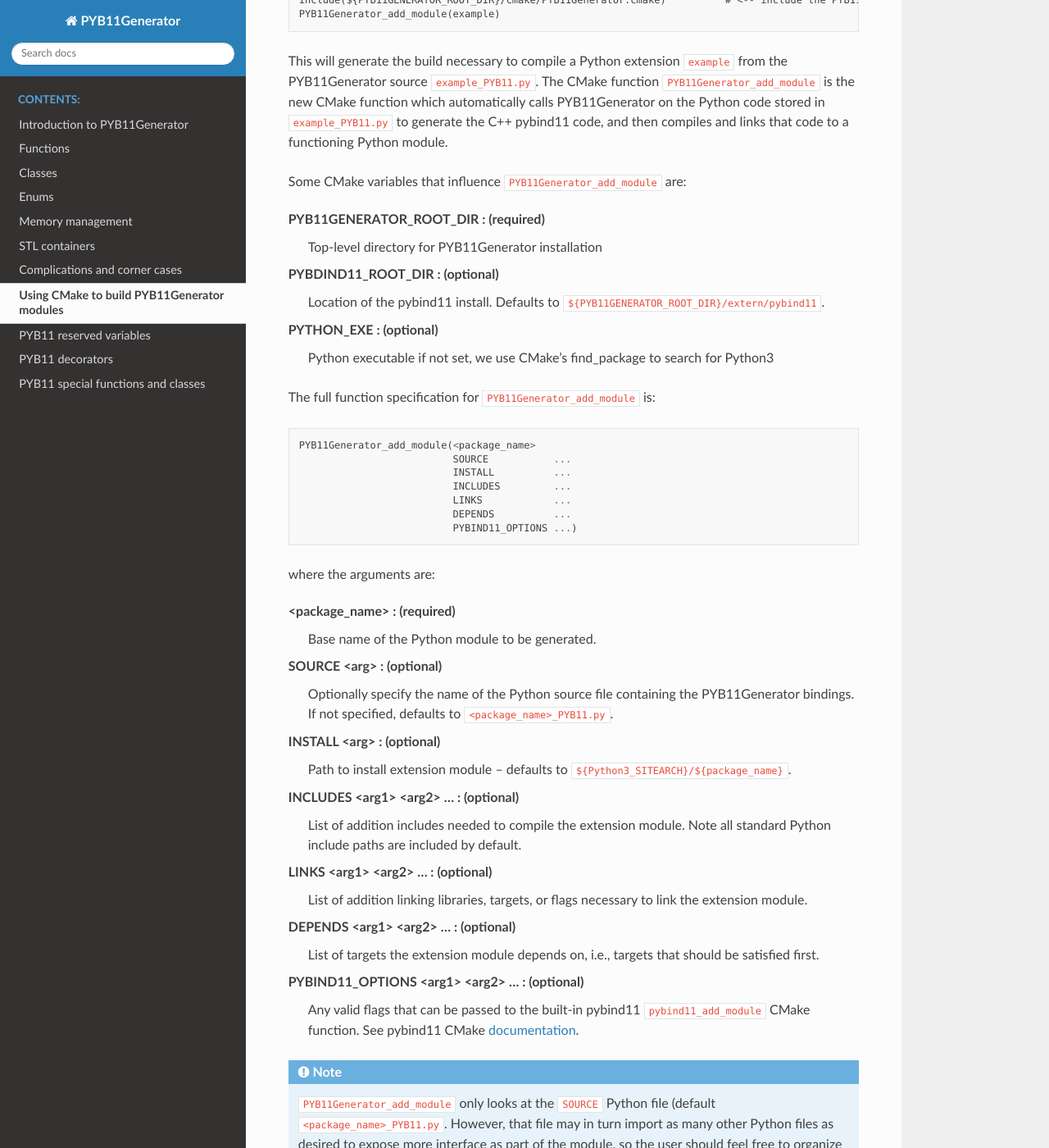
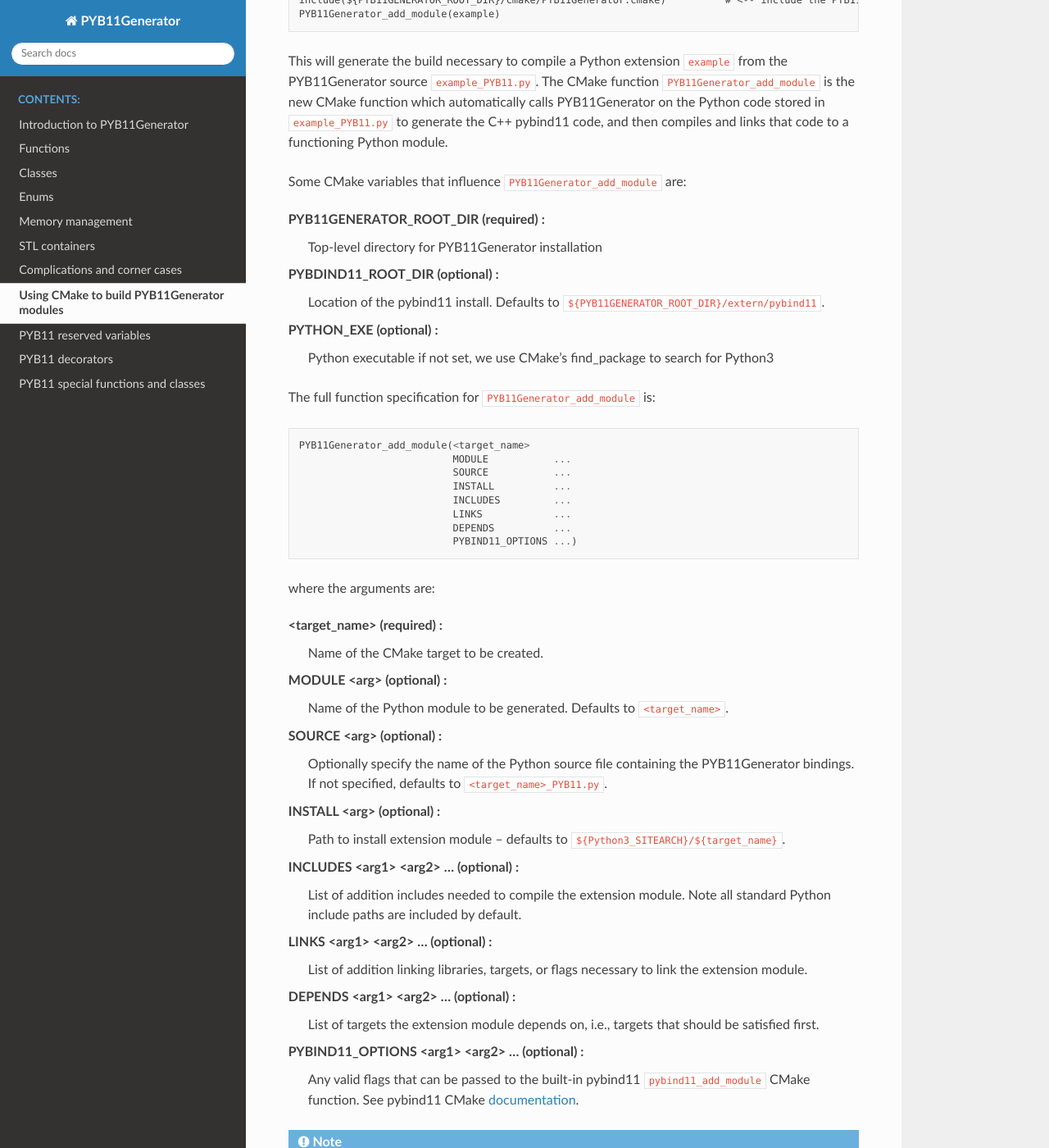
Before and after one commit to LLNL/PYB11Generator, a Sphinx documentation site: the page built from docs/cmake.rst, in a window 1280 px wide and 1400 px high, scrolled down 958 px. Shown: the whole window at 82% size. Built offline with Sphinx 7.4.7 and the Read the Docs theme 2.0.0, drawn with Linux system fonts in a browser that asks for light colours; some of the changed text lies outside the part shown.

```diff
--- a/docs/cmake.rst
+++ b/docs/cmake.rst
@@ -42,19 +42,20 @@ This will generate the build necessary to compile a Python extension ``example``
 
 Some CMake variables that influence ``PYB11Generator_add_module`` are:
 
-PYB11GENERATOR_ROOT_DIR : (required)
+PYB11GENERATOR_ROOT_DIR (required) :
   Top-level directory for PYB11Generator installation
 
-PYBDIND11_ROOT_DIR : (optional)
+PYBDIND11_ROOT_DIR (optional) :
   Location of the pybind11 install.  Defaults to ``${PYB11GENERATOR_ROOT_DIR}/extern/pybind11``.
 
-PYTHON_EXE : (optional)
+PYTHON_EXE (optional) :
   Python executable
   if not set, we use CMake's find_package to search for Python3
 
 The full function specification for ``PYB11Generator_add_module`` is::
 
-     PYB11Generator_add_module(<package_name>
+     PYB11Generator_add_module(<target_name>
+                               MODULE           ...
                                SOURCE           ...
                                INSTALL          ...
                                INCLUDES         ...
@@ -64,27 +65,30 @@ The full function specification for ``PYB11Generator_add_module`` is::
 
 where the arguments are:
 
-<package_name> : (required)
-  Base name of the Python module to be generated.
+<target_name> (required) :
+  Name of the CMake target to be created.
 
-SOURCE <arg> : (optional)
-  Optionally specify the name of the Python source file containing the PYB11Generator bindings.  If not specified, defaults to ``<package_name>_PYB11.py``.
+MODULE <arg> (optional) :
+  Name of the Python module to be generated.  Defaults to ``<target_name>``.
 
-INSTALL <arg> : (optional)
-  Path to install extension module -- defaults to ``${Python3_SITEARCH}/${package_name}``.
+SOURCE <arg> (optional) :
+  Optionally specify the name of the Python source file containing the PYB11Generator bindings.  If not specified, defaults to ``<target_name>_PYB11.py``.
 
-INCLUDES <arg1> <arg2> ... : (optional)
+INSTALL <arg> (optional) :
+  Path to install extension module -- defaults to ``${Python3_SITEARCH}/${target_name}``.
+
+INCLUDES <arg1> <arg2> ... (optional) :
   List of addition includes needed to compile the extension module.  Note all standard Python include paths are included by default.
 
-LINKS <arg1> <arg2> ... : (optional)
+LINKS <arg1> <arg2> ... (optional) :
   List of addition linking libraries, targets, or flags necessary to link the extension module.
 
-DEPENDS <arg1> <arg2> ... : (optional)
+DEPENDS <arg1> <arg2> ... (optional) :
   List of targets the extension module depends on, i.e., targets that should be satisfied first.
 
-PYBIND11_OPTIONS <arg1> <arg2> ... : (optional)
+PYBIND11_OPTIONS <arg1> <arg2> ... (optional) :
   Any valid flags that can be passed to the built-in pybind11 ``pybind11_add_module`` CMake function.  See pybind11 CMake `documentation <https://pybind11.readthedocs.io/en/stable/compiling.html#building-with-cmake>`_.
 
 .. Note::
 
-   ``PYB11Generator_add_module`` only looks at the ``SOURCE`` Python file (default ``<package_name>_PYB11.py``.  However, that file may in turn import as many other Python files as desired to expose more interface as part of the module, so the user should feel free to organize their PYB11Generator bindings as desired for clarity.  A typical pattern would be to have the top-level module ``<package_name>_PYB11.py`` import individual class bindings from separate Python files for each bound class, for instance.
+   ``PYB11Generator_add_module`` only looks at the ``SOURCE`` Python file (default ``<target_name>_PYB11.py``.  However, that file may in turn import as many other Python files as desired to expose more interface as part of the module, so the user should feel free to organize their PYB11Generator bindings as desired for clarity.  A typical pattern would be to have the top-level module ``<target_name>_PYB11.py`` import individual class bindings from separate Python files for each bound class, for instance.
```
